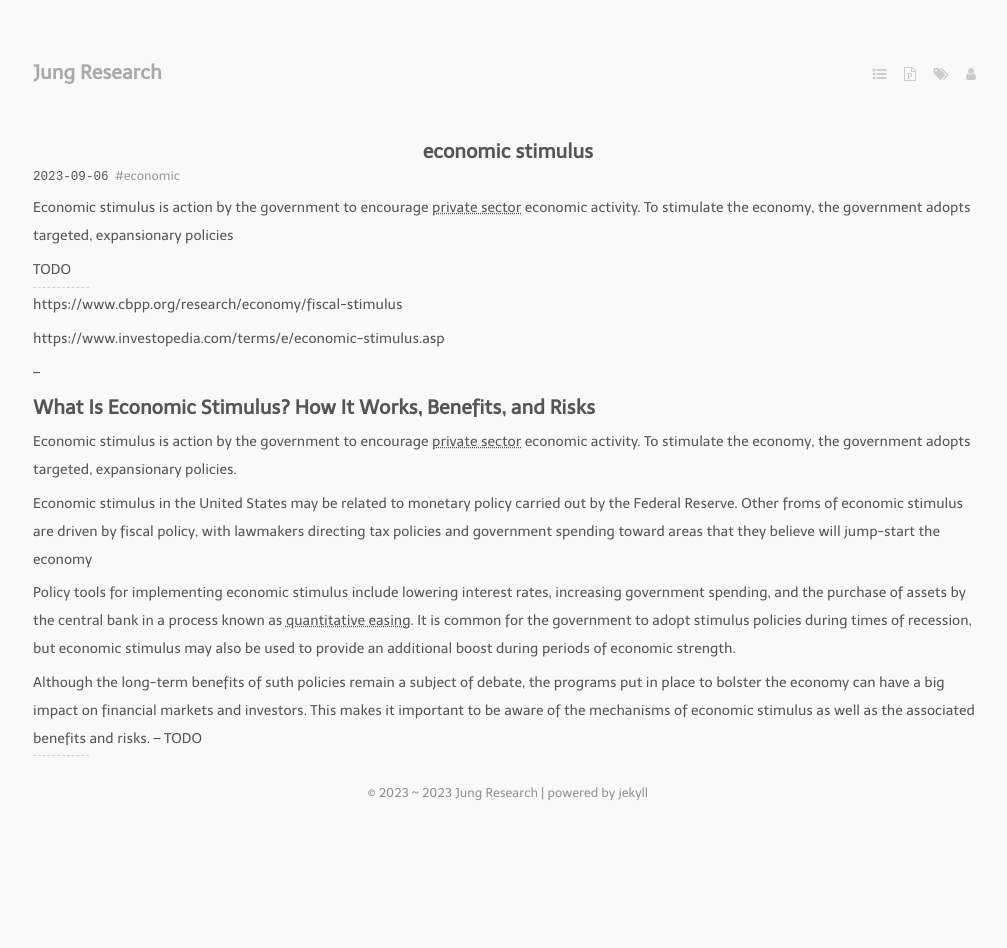
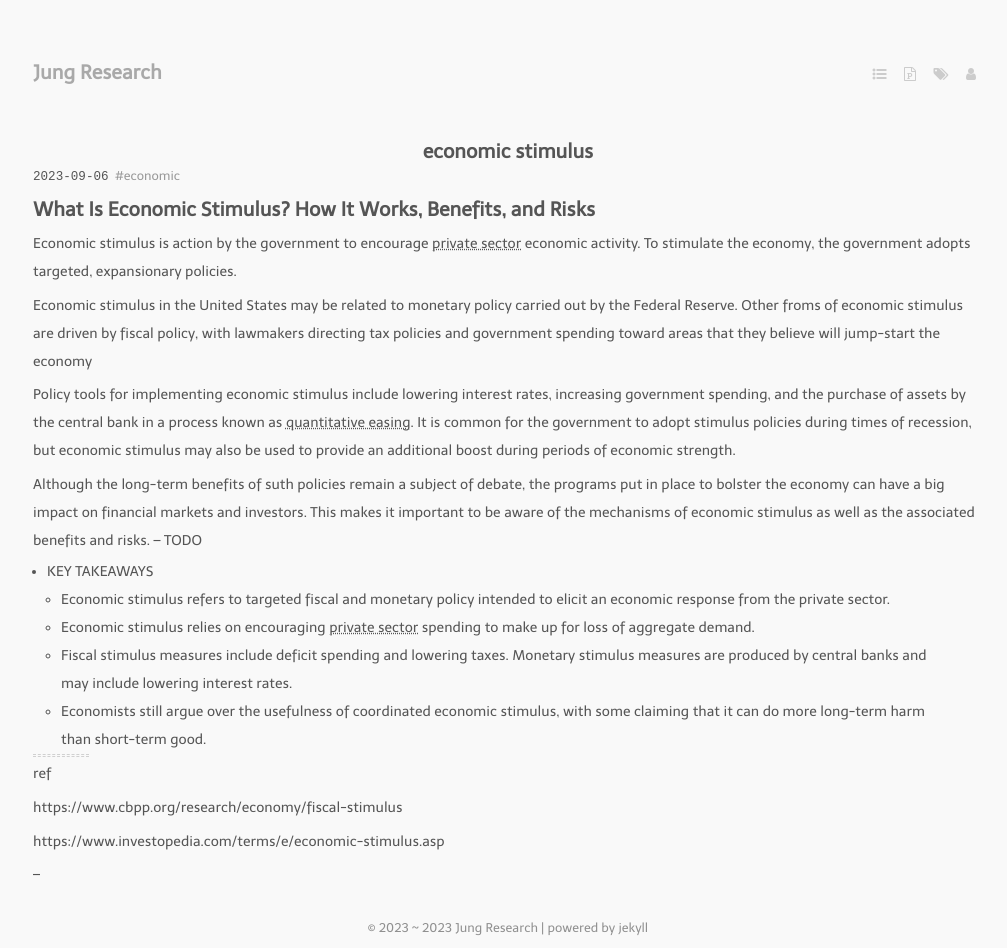
Before and after one commit to jung-research/en-note, a Jekyll site: the page built from _posts/2023-09-06-economic_stimulus.md, in a window 1280 px wide. Shown: the whole page, without its empty margins (132-1139 px from the left). Built offline with Jekyll 4.4.1, drawn with Linux system fonts in a browser that asks for light colours; nearby versions of some CDN libraries; some web fonts are replaced; comment, search, counter and statistics services are not loaded; before the commit the page ends 900 px from its top, so only the background shows below that.

Commit message:
mod economic stimulus

```diff
--- a/_posts/2023-09-06-economic_stimulus.md
+++ b/_posts/2023-09-06-economic_stimulus.md
@@ -5,22 +5,6 @@ tags:
   - economic
 
 ---
-
-Economic stimulus is action by the government to encourage private sector economic activity. To stimulate the economy,
-the government adopts targeted, expansionary policies
-
-
-TODO
-
----
-
-https://www.cbpp.org/research/economy/fiscal-stimulus
-
-
-https://www.investopedia.com/terms/e/economic-stimulus.asp
-
-
---
 
 ## What Is Economic Stimulus? How It Works, Benefits, and Risks
 
@@ -40,6 +24,14 @@ Although the long-term benefits of suth policies remain a subject of debate, the
 can have a big impact on financial markets and investors. This makes it important to be aware of the mechanisms of economic
 stimulus as well as the associated benefits and risks.  -- TODO
 
+* KEY TAKEAWAYS
+  - Economic stimulus refers to targeted fiscal and monetary policy intended to elicit an economic response from the private
+    sector.
+  - Economic stimulus relies on encouraging private sector spending to make up for loss of aggregate demand.
+  - Fiscal stimulus measures include deficit spending and lowering taxes. Monetary stimulus measures are produced by central
+    banks and may include lowering interest rates.
+  - Economists still argue over the usefulness of coordinated economic stimulus, with some claiming that it can do more long-term
+    harm than short-term good.
 
 ---
 
@@ -49,3 +41,15 @@ stimulus as well as the associated benefits and risks.  -- TODO
 *[fiscal policy]:
 *[quantitative easing]: QE(quantitative easing)  [TODO 양적완화, QE 란?](/2023/08/30/economics_question.html#quantitative-easing)
 *[recession]:
+
+---
+
+ref
+
+https://www.cbpp.org/research/economy/fiscal-stimulus
+
+
+https://www.investopedia.com/terms/e/economic-stimulus.asp
+
+
+--
```
